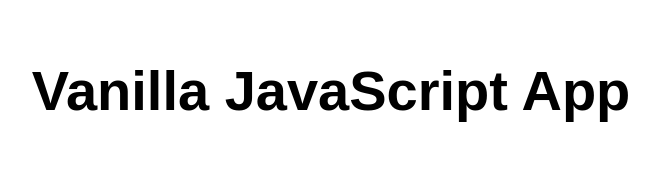
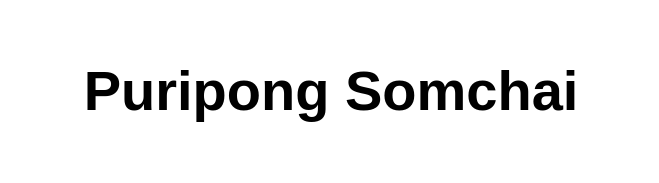
Before and after one commit to puripongkku/webappkku, a plain HTML site: page src/index.html in a window 1280 px wide. Shown: the whole page, without its empty margins (309-968 px from the left). Drawn offline with Linux system fonts and the light colour scheme.

Commit message:
Update index.html

```diff
--- a/src/index.html
+++ b/src/index.html
@@ -10,7 +10,7 @@
 
 <body>
   <main>
-    <h1>Vanilla JavaScript App</h1>
+    <h1>Puripong Somchai</h1>
   </main>
 </body>
 
```
